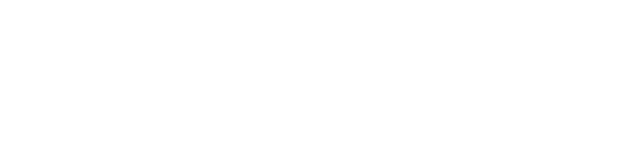
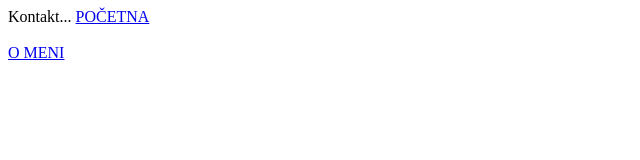
Before and after one commit to franm1234/web, a plain HTML site: page a.html in a window 1280 px wide. Shown: the whole page, without its empty margins (0-640 px from the left). Drawn offline with Linux system fonts and the light colour scheme.

Commit message:
Update a.html

```diff
--- a/a.html
+++ b/a.html
@@ -1 +1,13 @@
 <html>
+  <head>
+    <title>Kontakti</title>
+  </head>
+  <body>
+    Kontakt...
+    <a href="index.html">POČETNA</a>
+    <br></br>
+    <a href="o_meni.html">O MENI</a>
+
+
+  </body>
+</html>
```
